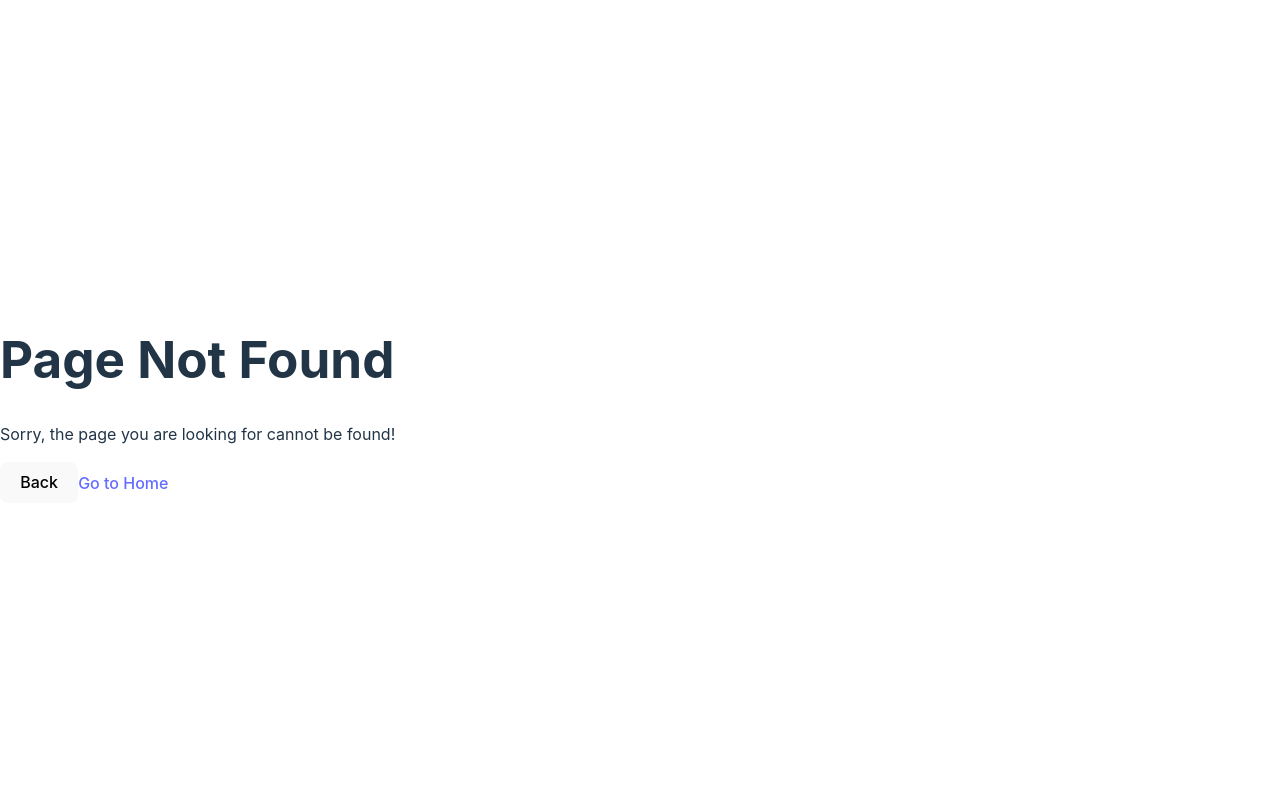
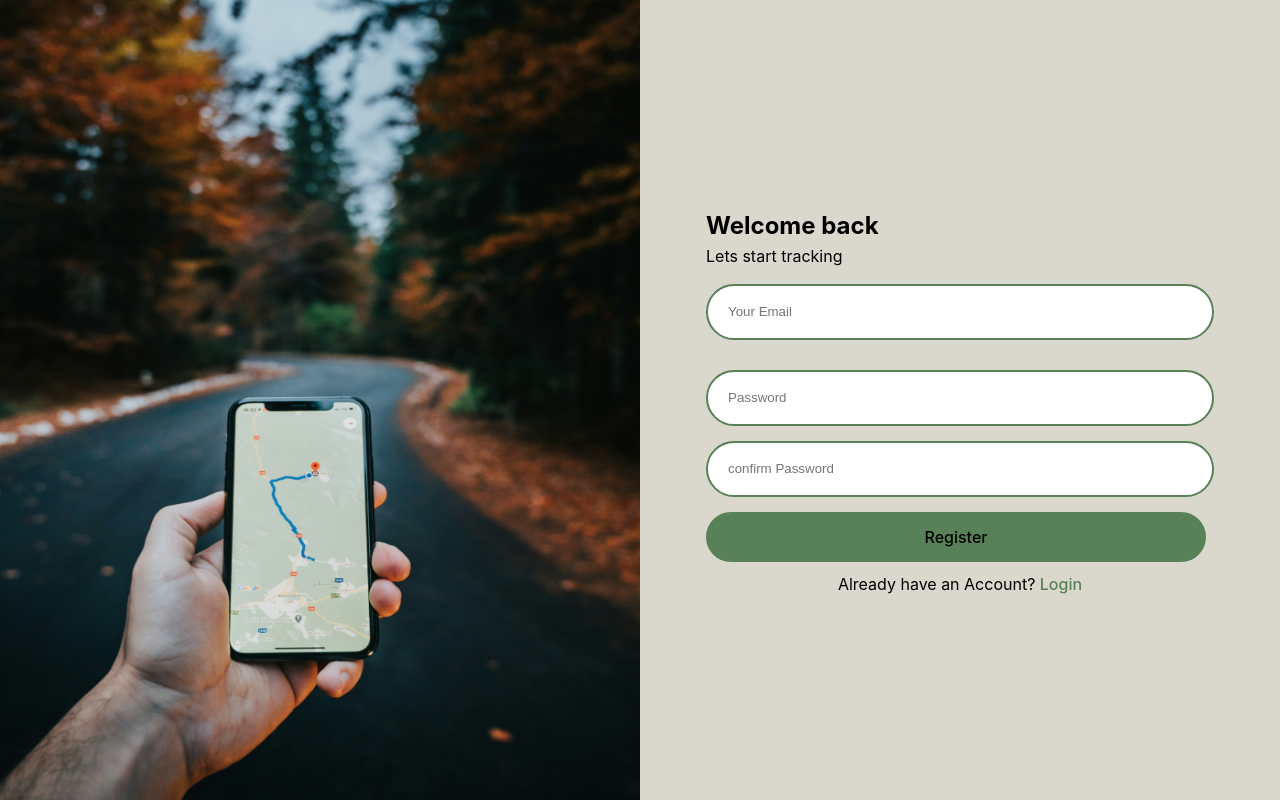
Before and after one commit to gatimugabriel/location-tracker, a React (Vite) app in the folder client/: page /signup in a window 1280 px wide. Before the commit this address had no page. Built offline with nearby package versions, Linux system fonts and the light colour scheme.

Commit message:
added signup page

```diff
--- a/client/src/components/Login.jsx
+++ b/client/src/components/Login.jsx
@@ -25,7 +25,7 @@ function Login(){
                     <Link to="/dashboard"><button>Login</button></Link>
                     </div>
                     <div className="new-ac" >
-                        <p>Don’t Have an Account? <span id="gotoregister">Register</span> </p>
+                        <p>Don’t Have an Account? <Link to="/signup"><span id="gotoregister">Register</span></Link> </p>
                     </div>
 
                 </div>
--- a/client/src/components/Signup.jsx
+++ b/client/src/components/Signup.jsx
@@ -0,0 +1,38 @@
+import React from "react";
+import LoginImage from '../assets/Login-img.png';
+import "../styles/Login.css";
+import { Link } from 'react-router-dom';
+
+
+
+function Signup(){
+    return(
+        <div className="Login-page">
+            <div className="img-sec">
+                <img src={LoginImage}></img>
+            </div>
+
+            <div className="input-sec">
+                <div className="input-body">
+                    <h2>Welcome back</h2>
+                    <p className="subtitle">Lets start tracking</p>
+                    <div className="inputs">
+                    <input  className="input-field" placeholder="Your Email"></input>
+                    <input className="input-field" id="input1" placeholder="Password"></input>
+                    <input className="input-field" id="input1" placeholder="confirm Password"></input>
+                    </div>
+                    {/* <p className="forgotpwd"> Forgot password?</p> */}
+                    <div className="login-btn">
+                    <Link to="/dashboard"><button>Register</button></Link>
+                    </div>
+                    <div className="new-ac" >
+                        <p>Already have an Account? <Link to="/login"><span id="gotoregister">Login</span></Link> </p>
+                    </div>
+
+                </div>
+            </div>
+        </div>
+    )
+}
+
+export default Signup;
--- a/client/src/main.jsx
+++ b/client/src/main.jsx
@@ -18,6 +18,7 @@ import Login from  "./components/Login.jsx";
 import "./index.css";
 // import App from "./App";
 import "leaflet/dist/leaflet.css"; // <- Leaflet styles
+import Signup from './components/Signup.jsx';
 
 
 const router = createBrowserRouter(
@@ -27,7 +28,7 @@ const router = createBrowserRouter(
             {/* public pages */}
             <Route path="/auth" element={<SignUpIn/>}/>
             <Route path="/login" element={<Login/>}/>
-            {/* <Route path="/signup" element={<Signup/>}/> */}
+            <Route path="/signup" element={<Signup/>}/>
             <Route path="/dashboard" element={<Dashboard/>} />
 
 
--- a/client/src/styles/Dashboard.css
+++ b/client/src/styles/Dashboard.css
@@ -48,6 +48,7 @@
     left: -20px;
     z-index: 0;
     text-align: center;
+    transition: opacity 0.3s ease, visibility 0.3s ease, transform 0.5s ease;
 
 }
 
```
